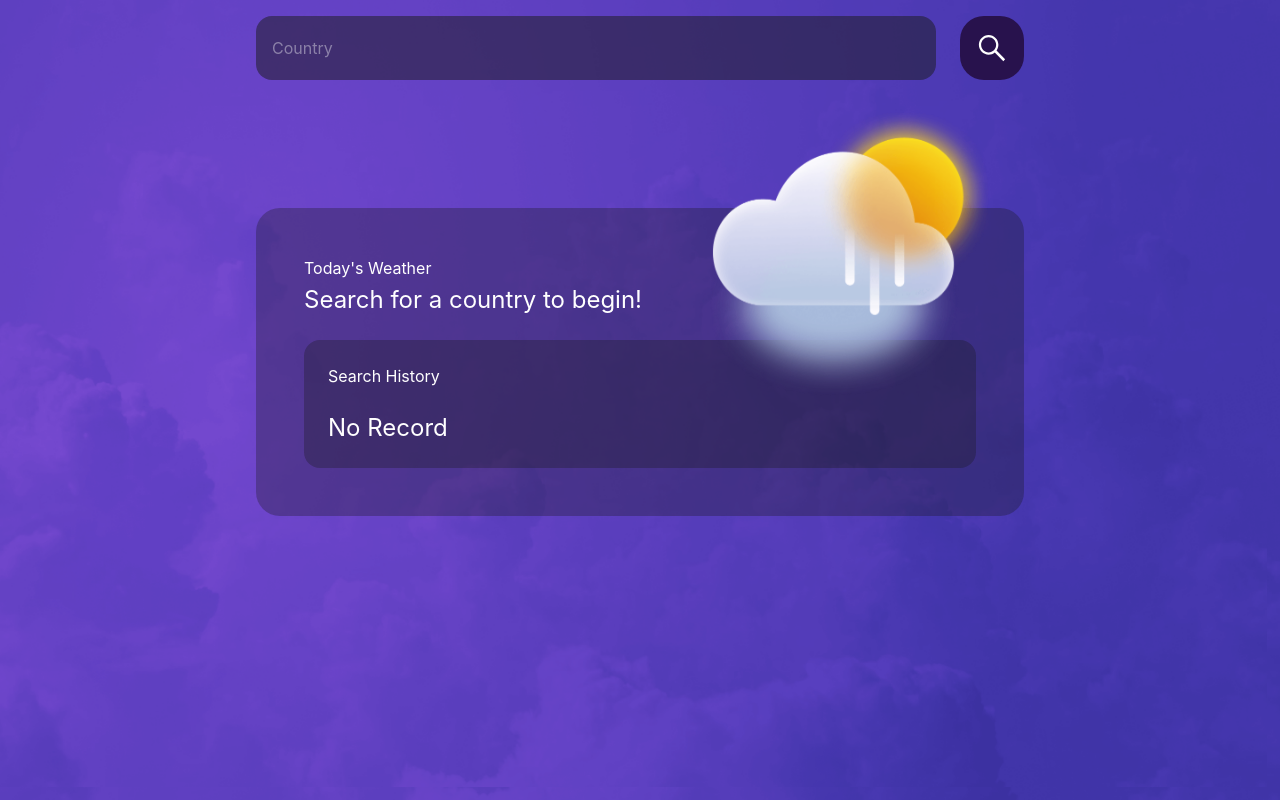
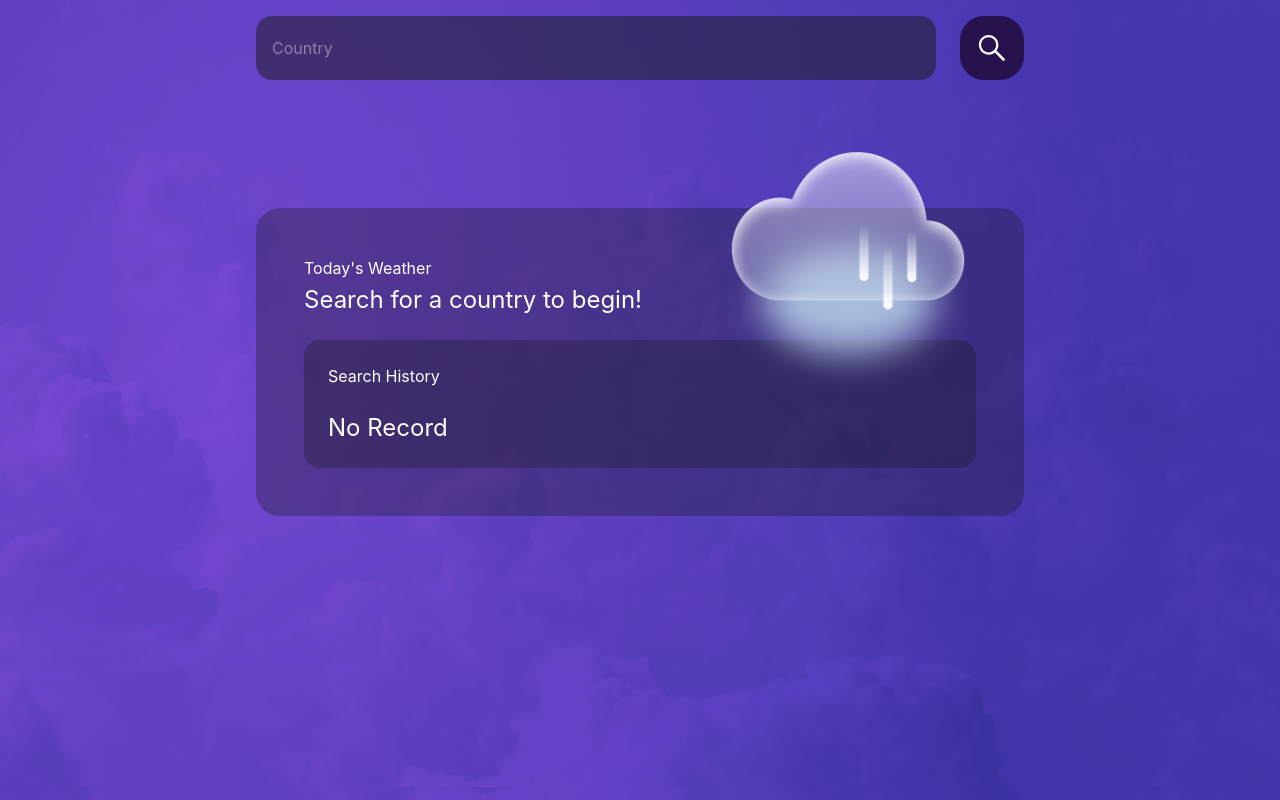
Before and after one commit to iThinkyouknow/merquri-weather-app, a React (Create React App) app: page / in a window 1280 px wide. Built offline with nearby package versions, Linux system fonts and the light colour scheme.

Commit message:
removed isDay state since it can be derived from weather data

```diff
--- a/src/App.js
+++ b/src/App.js
@@ -29,7 +29,6 @@ function App() {
   const [searchText, setSearchText] = useState(query);
   const [weatherData, setWeatherData] = useState({});
   const [searchHistory, setSearchHistory] = useState(savedSearchHistory);
-  const [isDay, setIsDay] = useState(true);
 
   let hasCalled = false; // react in dev mode will call useEffect twice
   useEffect(() => {
@@ -42,7 +41,7 @@ function App() {
     }
   }, []);
 
-  const img = isDay ? sunImg : cloudImg;
+  const img = weatherData.sys && checkIsDay(weatherData) ? sunImg : cloudImg;
 
   const locationName = weatherData.sys ? generateLocationName(weatherData.name, weatherData.sys.country) : '';
   const dateFormatted = weatherData.dt
@@ -90,7 +89,6 @@ function App() {
         const data = await callWeatherAPI(searchText);
         if (data.cod === statusCodes.ok) {
           addToSearchHistory(data);
-          setIsDay(checkIsDay(data))
           setSearchText('');
         }
         setWeatherData(data);
```
